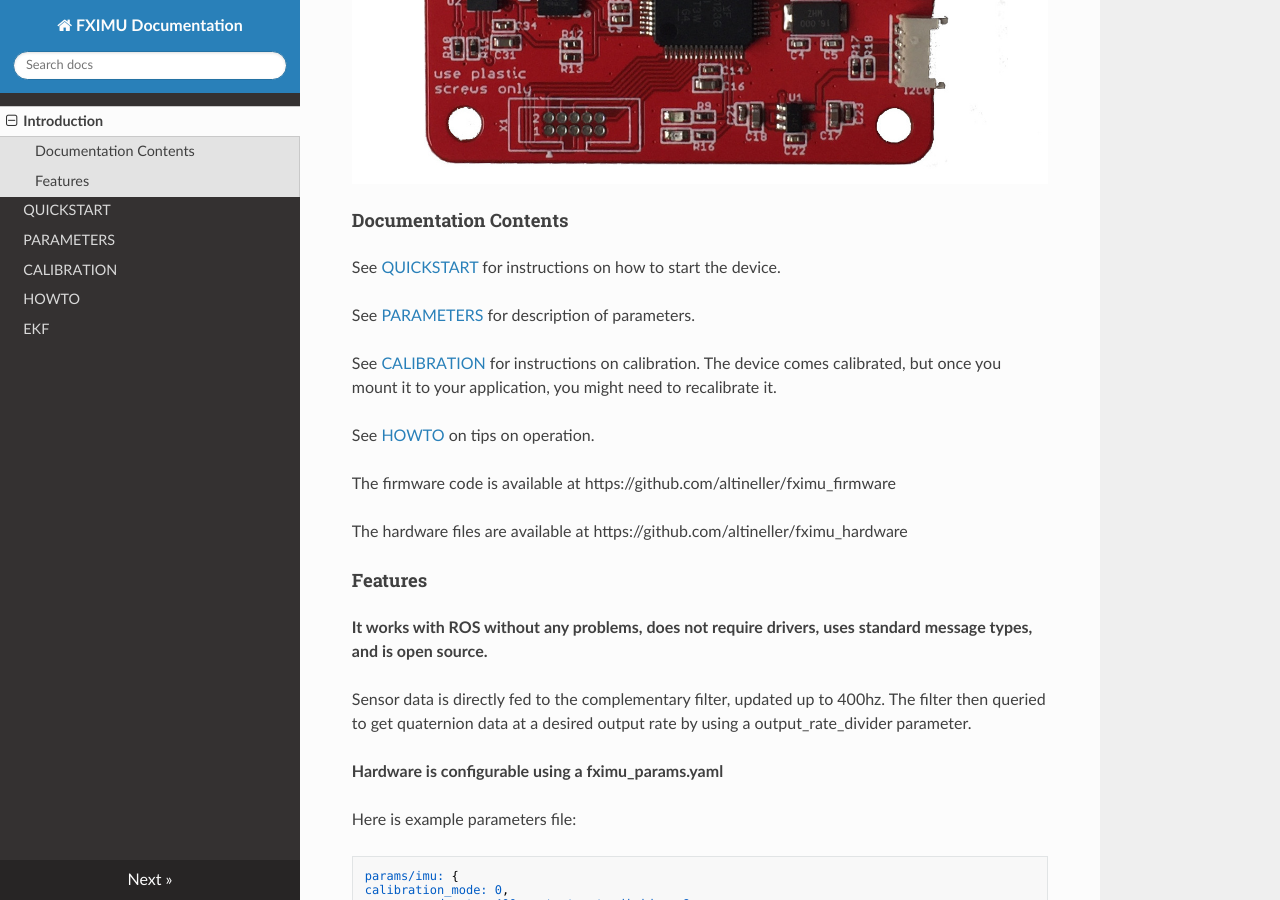
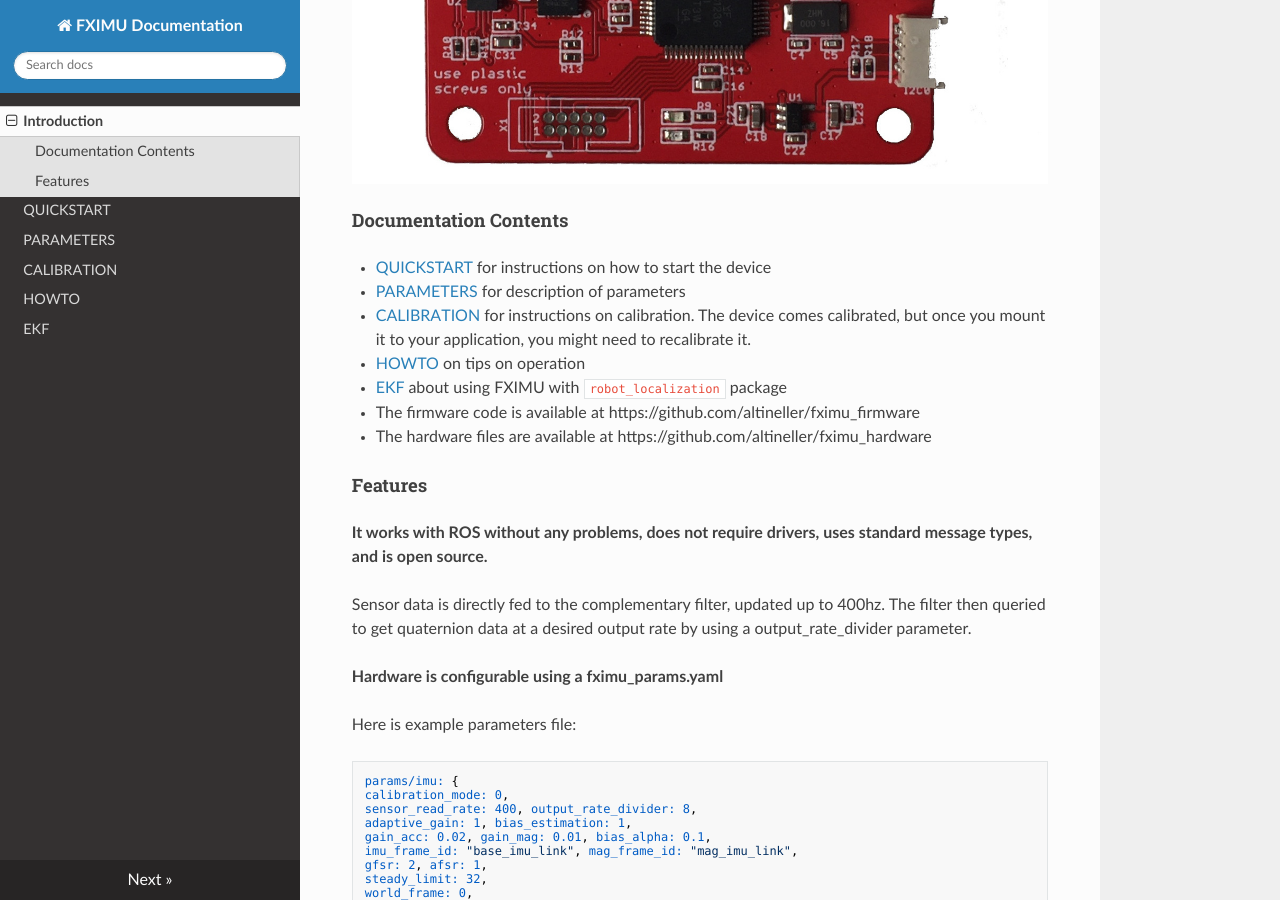
Before and after one commit to ROSRider/fximu_doc, an MkDocs documentation site: the page built from docs/README.md, in a window 1280 px wide and 900 px high, scrolled down 484 px. Built offline with MkDocs 1.6.1, drawn with Linux system fonts in a browser that asks for light colours; nearby versions of some CDN libraries; old or Windows-style settings are respelled for this version of MkDocs.

Commit message:
readme fix

```diff
--- a/docs/README.md
+++ b/docs/README.md
@@ -8,17 +8,19 @@ FXIMU utilizes a port of ROS's complementary filter on the TM4C123 MCU using the
 
 #### Documentation Contents
 
-See [QUICKSTART](QUICK.md) for instructions on how to start the device.
+- [QUICKSTART](QUICK.md) for instructions on how to start the device
 
-See [PARAMETERS](PARAMS.md) for description of parameters.
+- [PARAMETERS](PARAMS.md) for description of parameters
 
-See [CALIBRATION](CALIBRATION.md) for instructions on calibration. The device comes calibrated, but once you mount it to your application, you might need to recalibrate it.
+- [CALIBRATION](CALIBRATION.md) for instructions on calibration. The device comes calibrated, but once you mount it to your application, you might need to recalibrate it.
 
-See [HOWTO](HOWTO.md) on tips on operation.
+- [HOWTO](HOWTO.md) on tips on operation
 
-The firmware code is available at https://github.com/altineller/fximu_firmware
+- [EKF](EKF.md) about using FXIMU with `robot_localization` package
 
-The hardware files are available at https://github.com/altineller/fximu_hardware
+- The firmware code is available at https://github.com/altineller/fximu_firmware
+
+- The hardware files are available at https://github.com/altineller/fximu_hardware
 
 #### Features
 
```
